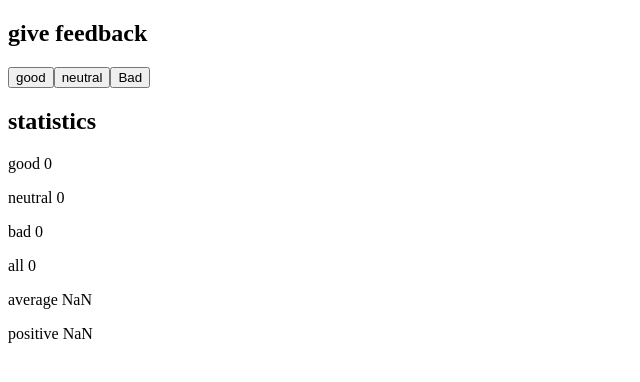
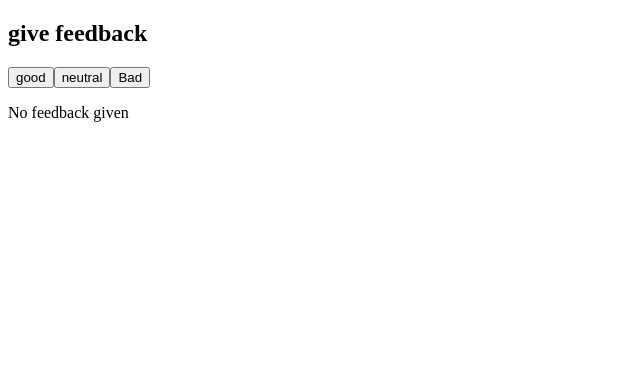
Before and after one commit to ZamanS94/UniofHelsinki_FullStackOpen, a React (Vite) app in the folder part1/: page / in a window 1280 px wide. Shown: the top 382 px of the page, without its empty margins (0-640 px from the left). Built offline with nearby package versions, Linux system fonts and the light colour scheme.

Commit message:
1_9 unicafe step4

```diff
--- a/part1/src/App.jsx
+++ b/part1/src/App.jsx
@@ -1,6 +1,10 @@
 import { useState } from 'react'
 
 const Statistics = (props) => {
+  if (props.total === 0) {
+    return <p>No feedback given</p>
+  }
+
   return (
     <div>
       <h2>statistics</h2>
@@ -8,7 +12,7 @@ const Statistics = (props) => {
       <p>neutral {props.neutral}</p>
       <p>bad {props.bad}</p>
       <p>all {props.total}</p>
-      <p>average {(props.good - props.bad) / props.total}</p>
+      <p>average {(props.good - props.bad) / props.total*100}%</p>
       <p>positive {props.good / props.total}</p>
     </div>
   )
```
